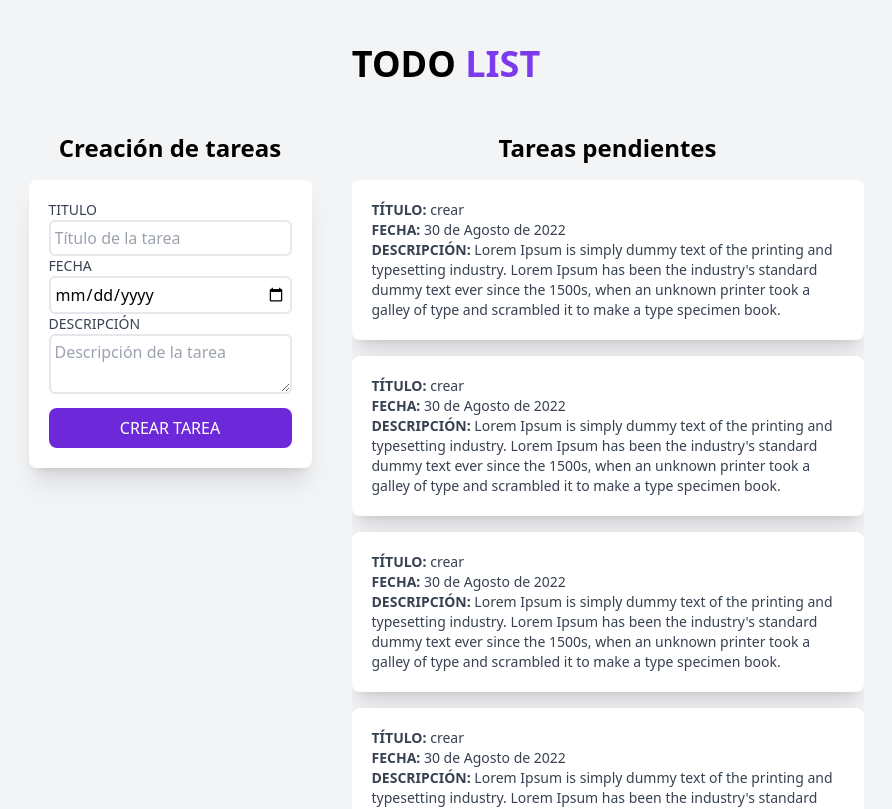
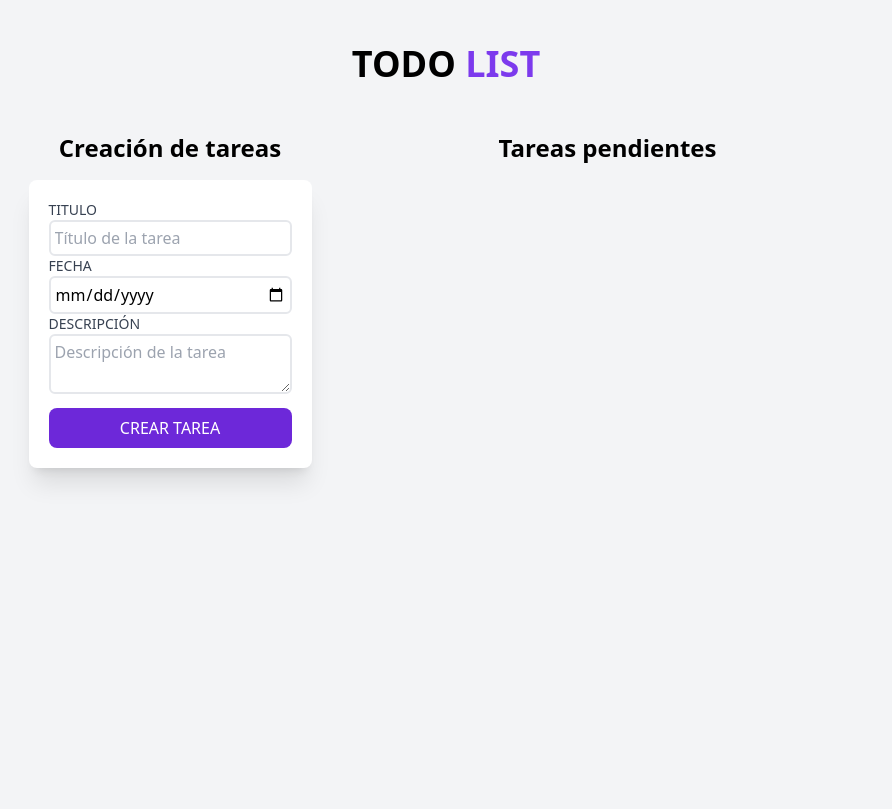
Before and after one commit to leydimadrid/aplicacion-todo, a React (Vite) app: page / in a window 1280 px wide. Shown: the top 809 px of the page, without its empty margins (194-1086 px from the left). Built offline with nearby package versions, Linux system fonts and the light colour scheme.

Commit message:
Se genera key

```diff
--- a/src/App.jsx
+++ b/src/App.jsx
@@ -1,19 +1,22 @@
 import { useState } from "react";
 import Header from "./components/Header";
 import Formulario from "./components/Formulario";
-import Listatareas from "./components/Listatareas";
+import Tareaspendientes from "./components/Tareaspendientes";
 
 function App() {
-  const [tarea, setTarea] = useState([""]);
+  const [tareas, setTareas] = useState([]);
 
   return (
     <div className="mx-auto">
       <Header />
       <div className="mt-12 md:flex mx-auto justify-center">
         <Formulario
-          tarea={tarea}
-          setTarea={setTarea} />
-        <Listatareas />
+        tareas={tareas}
+        setTareas={setTareas}
+        />
+        <Tareaspendientes
+        tareas={tareas}
+        />
       </div>
     </div>
   );
--- a/src/components/Error.jsx
+++ b/src/components/Error.jsx
@@ -1,4 +1,4 @@
-const Error = () => {
+const Error = ({children}) => {
   return <div className="bg-red-600 text-white rounded-md p-2 text-sm mt-2 font-medium text-center">⚠ TODOS LOS CAMPOS SON OBLIGATORIOS</div>
 };
 
--- a/src/components/Formulario.jsx
+++ b/src/components/Formulario.jsx
@@ -1,14 +1,18 @@
 import { useState } from "react";
 import Error from "./Error";
-import Tareas from "./Tareas";
 
-const Formulario = ({tarea, setTarea}) => {
+const Formulario = ({tareas, setTareas}) => {
 
   const [titulo, setTitulo] = useState("");
   const [fecha, setFecha] = useState("");
   const [descripcion, setDescripcion] = useState("");
 
   const [error, setError] = useState(false);
+
+  const generarId = () => {
+    const id= Math.random().toString(20).substr(2);
+    return id
+  };
 
   //Validación formulario
   const handleSubmit = (e) => {
@@ -25,11 +29,12 @@ const Formulario = ({tarea, setTarea}) => {
     const objetoTareas = {
       titulo,
       fecha,
-      descripcion
-    }
+      descripcion,
+      id: generarId(),
+    };
 
     // Agregar varias tareas
-    setTarea ([...tarea, objetoTareas]);
+    setTareas ([...tareas, objetoTareas]);
 
     // Resetear formulario
     setTitulo ('');
@@ -91,7 +96,7 @@ const Formulario = ({tarea, setTarea}) => {
             value="CREAR TAREA"
             className="block bg-violet-700 rounded-lg text-white p-2 mt-2 px-5 mx-auto hover:bg-violet-800 cursor-pointer w-full"
           />
-          {error && <Error / >}
+          {error && <Error />}
         </form>
       </div>
     </div>
--- a/src/components/Tareas.jsx
+++ b/src/components/Tareas.jsx
@@ -1,21 +1,19 @@
-const Tareas = () => {
+const Tareas = ({tarea}) => {
+
+  const {titulo, fecha, descripcion} = tarea;
+
   return (
     <div className="bg-white  text-gray-700 font-medium text-sm shadow-xl rounded-lg py-5 px-5 mt-4 uppercase">
       <b className="block text-left uppercase">
-        TÍTULO: <span className="font-normal normal-case">crear</span>
+        TÍTULO: <span className="font-normal normal-case">{titulo}</span>
       </b>
       <b className="block text-left uppercase">
         FECHA:{" "}
-        <span className="font-normal normal-case">30 de Agosto de 2022</span>
+        <span className="font-normal normal-case">{fecha}</span>
       </b>
       <b className="block text-left uppercase">
         DESCRIPCIÓN:{" "}
-        <span className="font-normal normal-case">
-          Lorem Ipsum is simply dummy text of the printing and typesetting
-          industry. Lorem Ipsum has been the industry's standard dummy text ever
-          since the 1500s, when an unknown printer took a galley of type and
-          scrambled it to make a type specimen book.
-        </span>{" "}
+        <span className="font-normal normal-case">{descripcion}</span>{" "}
       </b>
     </div>
   );
--- a/src/components/Listatareas.jsx
+++ b/src/components/Tareaspendientes.jsx
@@ -1,20 +1,23 @@
 import Tareas from "./Tareas";
 
-const Listatareas = () => {
+const Tareaspendientes = ({tareas}) => {
+
   return (
     <div className="md-w-1/2 lg:w-2/5 mx-5 mb-10 md:h-screen overflow-scroll">
       <h1 className="font-black text-2xl text-center mb-4">
         Tareas pendientes
       </h1>
 
-      <Tareas />
-      <Tareas />
-      <Tareas />
-      <Tareas />
-      <Tareas />
-      <Tareas />
+      {tareas.map((tarea)=> {
+        return (
+          <Tareas
+          key={tarea.id}
+          tarea={tarea}/>
+          )
+        })}
+
     </div>
   );
 };
 
-export default Listatareas;
+export default Tareaspendientes;
```
